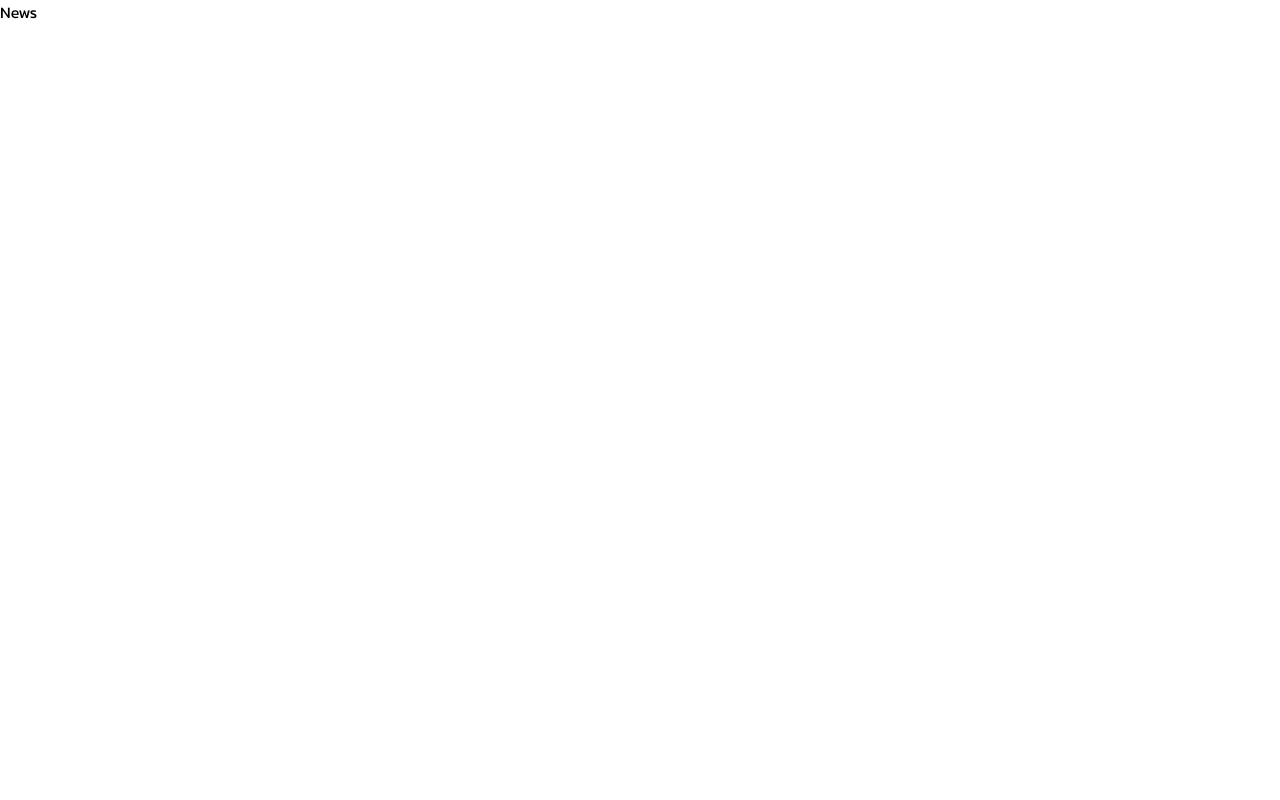
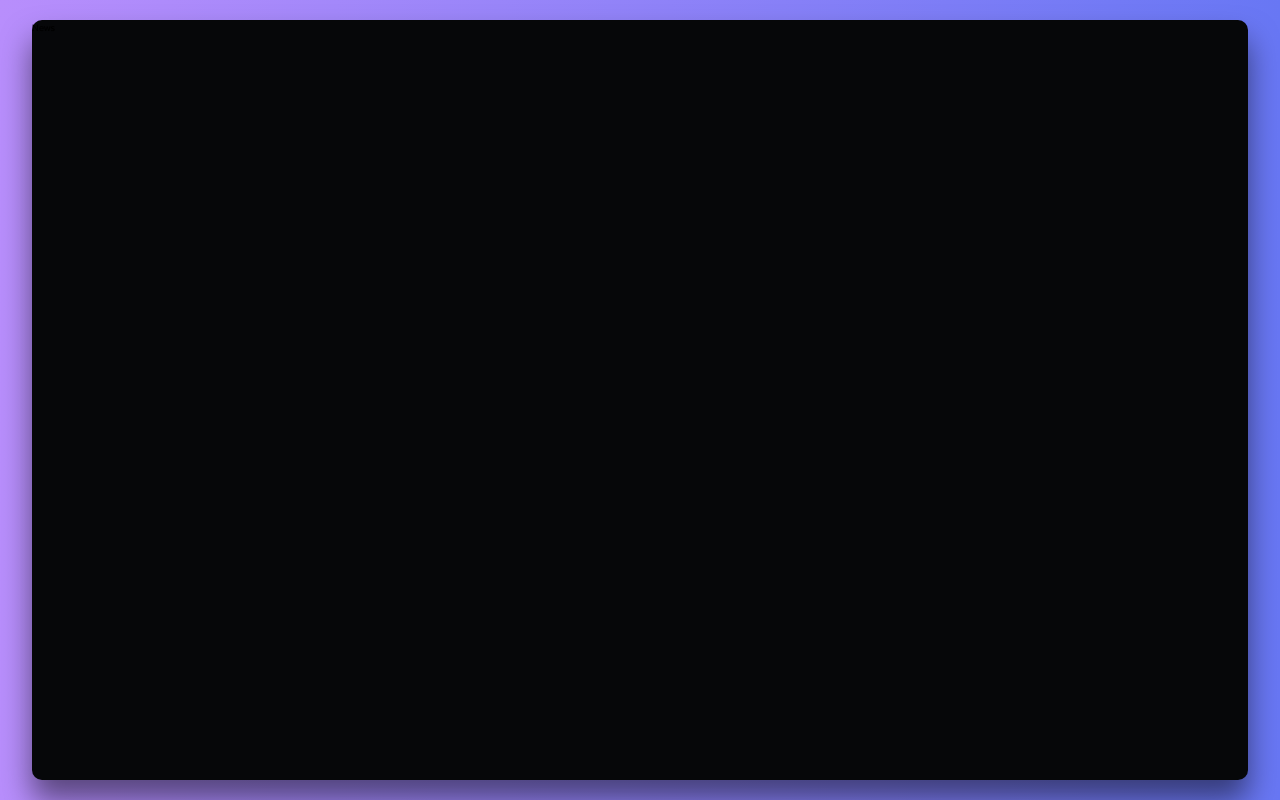
Before and after one commit to RichJsNomad/news-blogs-app, a React (Vite) app: page / in a window 1280 px wide. Built offline with nearby package versions, Linux system fonts and the light colour scheme.

Commit message:
setting up global styles and adding the 'Font-awesome' library to my app

```diff
--- a/index.html
+++ b/index.html
@@ -4,6 +4,10 @@
     <meta charset="UTF-8" />
 
     <meta name="viewport" content="width=device-width, initial-scale=1.0" />
+    <link
+      rel="stylesheet"
+      href="https://cdnjs.cloudflare.com/ajax/libs/font-awesome/6.7.2/css/all.min.css"
+    />
     <title>News & Blogs</title>
   </head>
   <body>
--- a/src/index.css
+++ b/src/index.css
@@ -7,3 +7,22 @@
   outline: none;
   font-family: "Kanit", sans-serif;
 }
+
+html {
+  font-size: 62.5%;
+}
+.container {
+  width: 100%;
+  height: 100vh;
+  background: linear-gradient(to right, #b88efc, #6877f4);
+  display: grid;
+  place-items: center;
+}
+
+.news-blog-app {
+  width: 95vw;
+  height: 95vmin;
+  background-color: #060709;
+  box-shadow: 0 2rem 3rem rgba(0, 0, 0, 0.5);
+  border-radius: 1rem;
+}
```
